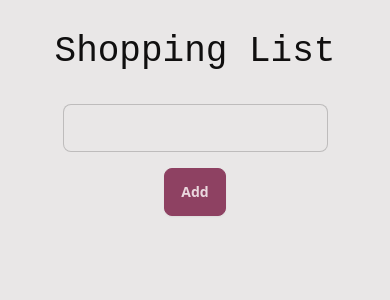
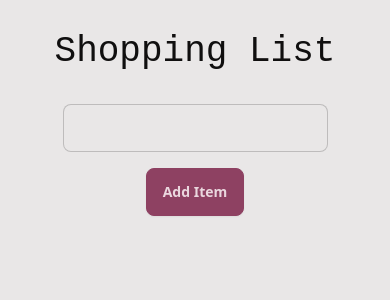
Before and after one commit to nirzon47/grocery-list, a React (Create React App) app: page / in a window 390 px wide. Shown: the top 300 px of the page. Built offline with nearby package versions, Linux system fonts and the light colour scheme; a web font is replaced by a local one.

Commit message:
responsiveness and minor UI optimizations

```diff
--- a/src/Main/Form.jsx
+++ b/src/Main/Form.jsx
@@ -1,6 +1,6 @@
 const Form = ({ handleAddButton }) => {
 	return (
-		<form className='flex items-center flex-wrap gap-4 justify-center mb-12'>
+		<form className='flex flex-wrap items-center justify-center gap-4 mb-12'>
 			<input
 				type='text'
 				id='input-text'
@@ -11,7 +11,7 @@ const Form = ({ handleAddButton }) => {
 				onClick={handleAddButton}
 				type='submit'
 			>
-				Add
+				Add Item
 			</button>
 		</form>
 	)
--- a/src/Main/Main.jsx
+++ b/src/Main/Main.jsx
@@ -55,7 +55,7 @@ const Main = () => {
 		<div>
 			<ToastContainer />
 			<Form handleAddButton={handleAddButton} />
-			<div className='grid grid-cols-4 w-full gap-6 h-full'>
+			<div className='grid w-full h-full grid-cols-1 gap-6 lg:grid-cols-4 md:grid-cols-3 sm:grid-cols-2'>
 				<TodoList
 					data={data}
 					setData={setData}
```
